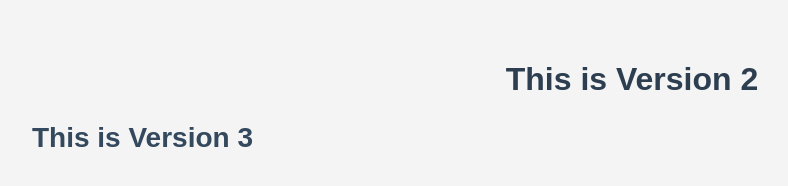
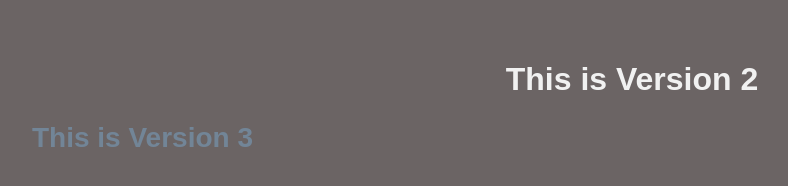
Before and after one commit to Jawwadsasoli/Testing_git, a plain HTML site: page index.html in a window 1280 px wide. Shown: the whole page, without its empty margins (8-796 px from the left). Drawn offline with Linux system fonts and the light colour scheme.

Commit message:
Further adding design

```diff
--- a/style.css
+++ b/style.css
@@ -2,18 +2,18 @@ body {
     font-family: Arial, sans-serif;
     margin: 20px;
     padding: 20px;
-    background-color: #f4f4f4;
+    background-color: #6b6464;
     color: #333;
 }
 
 h1 {
-    color: #2c3e50;
+    color: #f1f1f1;
     font-size: 2em;
     text-align: center;
 }
 
 h2 {
-    color: #34495e;
+    color: #728597;
     font-size: 1.75em;
 }
 
```
